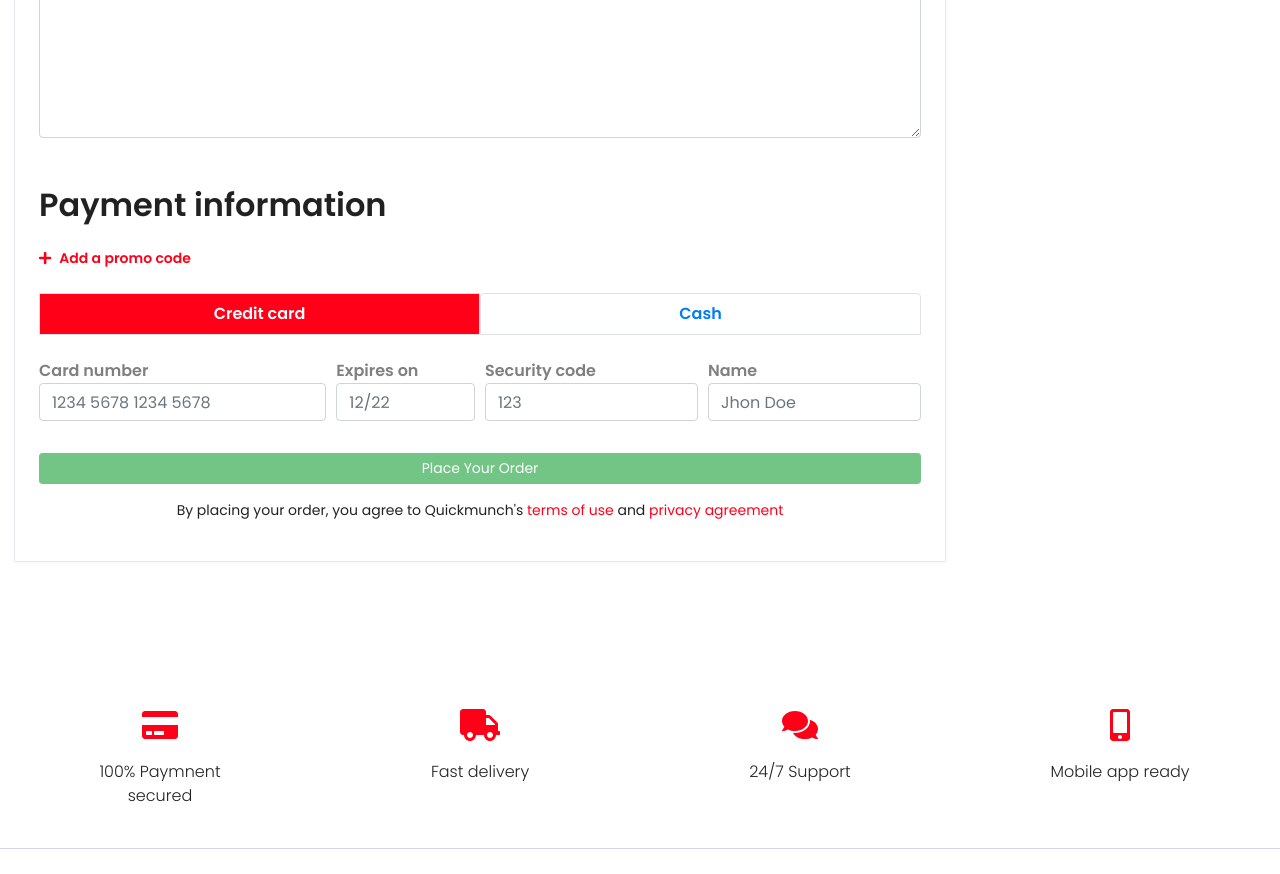
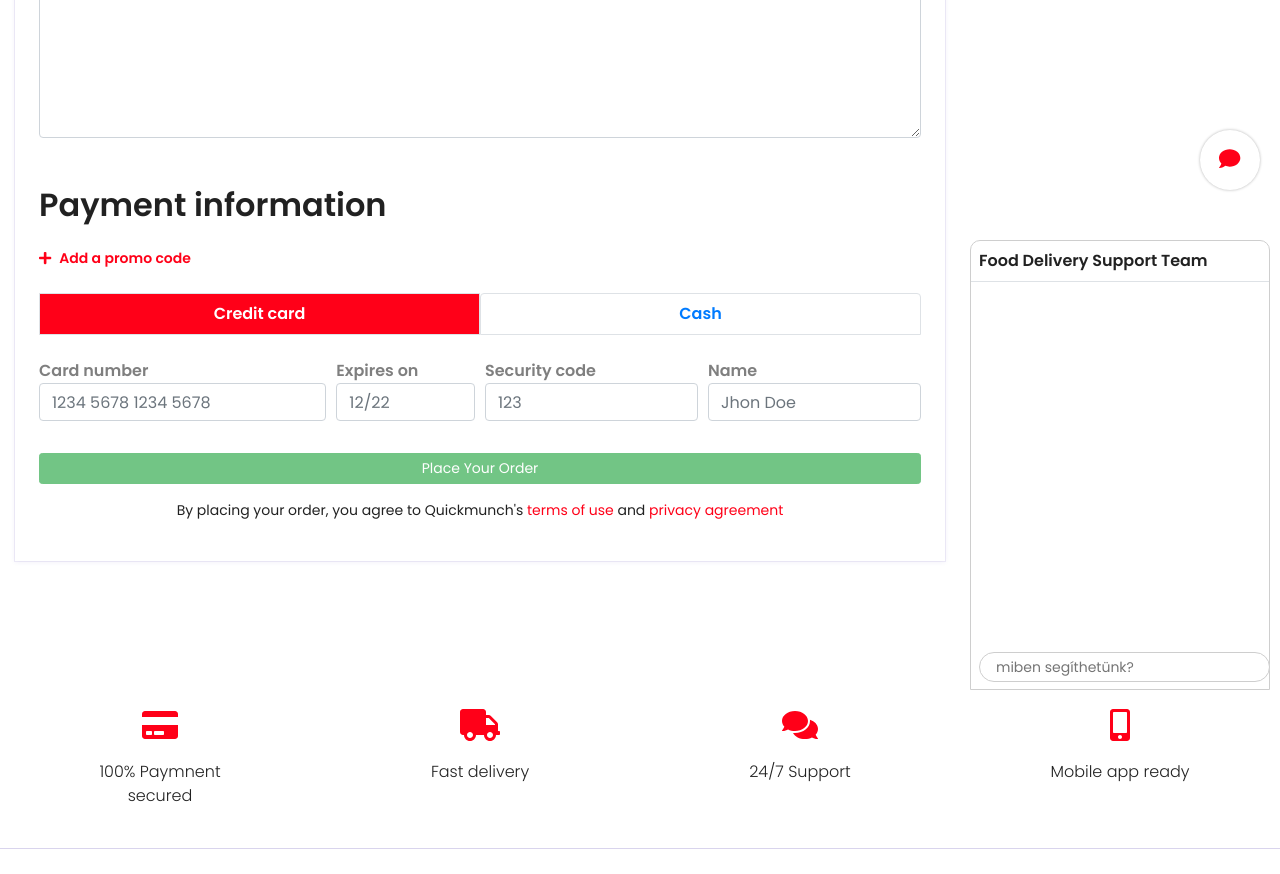
Before and after one commit to tomise20/food-delivery, a React (Create React App) app: page /food-delivery/cart in a window 1280 px wide. Shown: the part 560-1434 px from the top of the page. Built offline with nearby package versions, Linux system fonts and the light colour scheme.

Commit message:
add chat component WIP

```diff
--- a/package.json
+++ b/package.json
@@ -12,8 +12,10 @@
 		"@testing-library/user-event": "^12.5.0",
 		"axios": "^0.21.0",
 		"bootstrap": "^4.5.3",
+		"formik": "^2.2.6",
 		"node-sass": "^4.14.1",
 		"react": "^17.0.1",
+		"react-cookie": "^4.0.3",
 		"react-dom": "^17.0.1",
 		"react-redux": "^7.2.2",
 		"react-router-dom": "^5.2.0",
@@ -22,7 +24,9 @@
 		"redux": "^4.0.5",
 		"redux-devtools-extension": "^2.13.8",
 		"redux-thunk": "^2.3.0",
+		"socket.io-client": "^3.0.4",
 		"swiper": "^6.4.1",
+		"uuidv4": "^6.2.6",
 		"web-vitals": "^0.2.4"
 	},
 	"scripts": {
--- a/src/App.js
+++ b/src/App.js
@@ -12,18 +12,23 @@ import store from "./redux/store";
 
 import "bootstrap/dist/css/bootstrap.min.css";
 import PageNotFound from "./scense/404/PageNotFound";
+import { SocketContext, socket } from "./context/socket";
+import Profile from "./scense/Profile";
 
 export default function App() {
 	return (
 		<Provider store={store}>
 			<Router basename={process.env.REACT_APP_PUBLIC_URL}>
 				<Switch>
-					<Route exact path={["/", "/shop", "/cart"]}>
-						<MainLayout>
-							<Route path="/shop" component={Shop} />
-							<Route path="/cart" component={CartPage} />
-							<Route exact path="/" component={Home} />
-						</MainLayout>
+					<Route exact path={["/", "/shop", "/cart", "/profile"]}>
+						<SocketContext.Provider value={socket}>
+							<MainLayout>
+								<Route path="/shop" component={Shop} />
+								<Route path="/cart" component={CartPage} />
+								<Route path="/profile" component={Profile} />
+								<Route exact path="/" component={Home} />
+							</MainLayout>
+						</SocketContext.Provider>
 					</Route>
 
 					<Route exact path={["/signin"]}>
--- /dev/null
+++ b/src/components/Chat/Chat.js
@@ -0,0 +1,137 @@
+import React, { useState, useContext, useCallback, useEffect } from "react";
+import { Tooltip } from "reactstrap";
+import { FontAwesomeIcon } from "@fortawesome/react-fontawesome";
+import { faComment, faPaperPlane } from "@fortawesome/free-solid-svg-icons";
+import { SocketContext } from "../../context/socket";
+import { v4 as uuid_v4 } from "uuid";
+
+import "./styles.scss";
+
+const Chat = () => {
+	const [tooltipOpen, setTooltipOpen] = useState(false);
+	const socket = useContext(SocketContext);
+	const [input, setInput] = useState("");
+	const [messages, setMessages] = useState([]);
+	const [isAdminJoinned, setIsAdminJoinned] = useState(false);
+	const [joined, setJoined] = useState(false);
+	const [roomId, setRoomId] = useState(uuid_v4());
+
+	const handleInviteAccepted = useCallback(() => {
+		setJoined(true);
+	}, []);
+
+	const handleJoinChat = () => {
+		socket.emit("user join", roomId);
+	};
+
+	useEffect(() => {
+		socket.on("join accepted", handleInviteAccepted);
+
+		return () => {
+			socket.off("join accepted", handleInviteAccepted);
+		};
+	}, [socket]);
+
+	const sendMessage = () => {
+		setMessages([
+			...messages,
+			{
+				sender: "user",
+				content: input,
+			},
+		]);
+
+		console.log(roomId);
+
+		if(isAdminJoinned) {
+			socket.emit("private message", roomId, input);
+		} else {
+			socket.emit("open new chat", roomId, input);
+		}
+
+		setInput("");
+	};
+
+	socket.on("private message", (senderSocketId, msg) => {
+		setMessages([
+			...messages,
+			{
+				sender: senderSocketId,
+				content: msg,
+			},
+		]);
+	});
+
+	const handleEnter = (e) => {
+		if (e.key === "Enter") {
+			setMessages([
+				...messages,
+				{
+					sender: "user",
+					content: input,
+				},
+			]);
+
+			console.log(roomId);
+
+			if(isAdminJoinned) {
+				socket.emit("private message", roomId, input);
+			} else {
+				socket.emit("open new chat", roomId, input);
+			}
+
+			setInput("");
+		}
+	};
+
+	const toggle = () => setTooltipOpen(!tooltipOpen);
+	return (
+		<>
+			<div className="chat-icon" id="chatTooltip" onClick={handleJoinChat}>
+				<FontAwesomeIcon icon={faComment} size="lg" />
+			</div>
+			<Tooltip placement="right" isOpen={tooltipOpen} target="chatTooltip" toggle={toggle}>
+				Help desk chat
+			</Tooltip>
+			<div className={`chat ${joined ? "active" : ""}`}>
+				<div className="chat-header p-2 font-weight-bold dark-color border-bottom">
+					Food Delivery Support Team
+				</div>
+				<div className="chat-body d-flex flex-column flex-column-reverse pt-3 px-2">
+					{messages.map((message) => (
+						<div
+							className={`message-wrapper d-flex ${
+								message.sender == "user" ? "justify-content-end" : "left"
+							}`}
+						>
+							<div
+								className={`message ${
+									message.sender == "user" ? "message-user" : "message-team"
+								} px-2 py-1`}
+							>
+								{message.content}
+							</div>
+						</div>
+					))}
+				</div>
+				<div className="chat-input py-2">
+					<div className="d-flex align-items-center">
+						<input
+							name="message"
+							className="flex-grow-1 ml-2 mr-3 pl-3"
+							placeholder="miben segíthetünk?"
+							value={input}
+							onChange={(e) => setInput(e.target.value)}
+							onKeyPress={(e) => handleEnter(e)}
+							autoComplete="off"
+							required
+						/>
+						<FontAwesomeIcon icon={faPaperPlane} onClick={sendMessage} className="mr-2" size="lg" />
+					</div>
+				</div>
+			</div>
+		</>
+	);
+};
+
+export default Chat;
--- /dev/null
+++ b/src/components/Chat/styles.scss
@@ -0,0 +1,95 @@
+@import "../../styles/colors";
+
+.chat-icon {
+	width: 60px;
+	height: 60px;
+	box-shadow: 0 0 3px rgba(0, 0, 0, 0.3);
+	background-color: #fff;
+	line-height: 60px;
+	text-align: center;
+	border-radius: 50%;
+	position: fixed;
+	right: 20px;
+	bottom: 50px;
+	z-index: 10;
+	&:hover {
+		cursor: pointer;
+	}
+	.path,
+	svg {
+		color: $red-color;
+	}
+}
+.chat {
+	position: fixed;
+	right: 10px;
+	bottom: -450px;
+	transform: bottom 0.5s;
+	z-index: 12;
+	width: 300px;
+	height: 450px;
+	border: 1px solid #cecece;
+	border-top-left-radius: 10px;
+	border-top-right-radius: 10px;
+	background-color: #fff;
+	.chat-header {
+		&:hover {
+			cursor: pointer;
+		}
+	}
+	.chat-body {
+		height: calc(100% - 86px);
+		overflow-y: auto;
+		&::-webkit-scrollbar {
+			width: 6px;
+			border-radius: 3px;
+		}
+		&::-webkit-scrollbar-thumb {
+			background-color: $red-color;
+			border-radius: 3px;
+		}
+		&::-webkit-scrollbar-track {
+			background: #cecece;
+			border-radius: 3px;
+		}
+		& {
+			scrollbar-face-color: $red-color;
+			scrollbar-track-color: #cecece;
+		}
+		.message {
+			max-width: 80%;
+			width: auto;
+			height: auto;
+			border-radius: 10px;
+			margin-bottom: 10px;
+			border: 1px solid #cecece;
+			font-size: 14px;
+		}
+		.message-user {
+			background-color: #c30012;
+			border-color: #c30012;
+			color: #fff;
+		}
+		.message-team {
+			background-color: $red-color;
+			border-color: $red-color;
+			color: #fff;
+		}
+	}
+	.chat-input {
+		input {
+			height: 30px;
+			border-radius: 15px;
+			border: 1px solid #cecece;
+			outline: unset;
+			font-size: 14px;
+		}
+		svg,
+		path {
+			cursor: pointer;
+		}
+	}
+}
+.chat.active {
+	bottom: 0;
+}
--- /dev/null
+++ b/src/context/socket.js
@@ -0,0 +1,5 @@
+import socketio from "socket.io-client";
+import React from 'react';
+
+export const socket = socketio.connect("http://tomise20.hu/server/");
+export const SocketContext = React.createContext();
```
